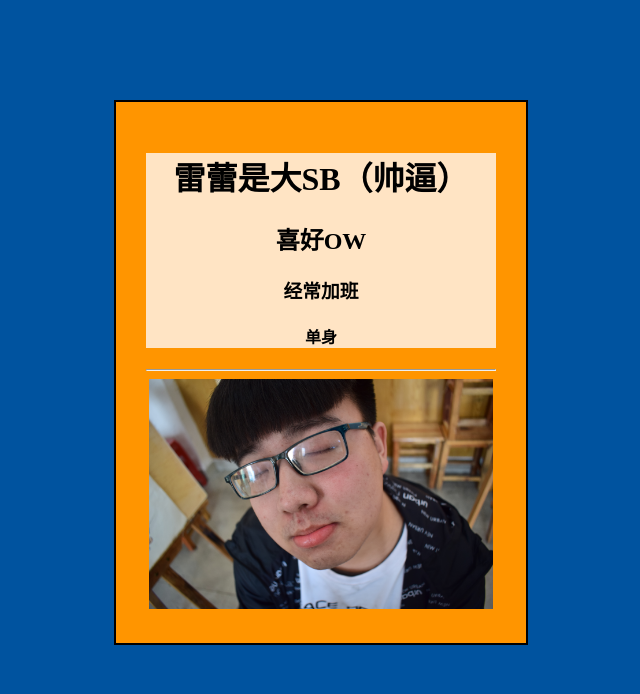
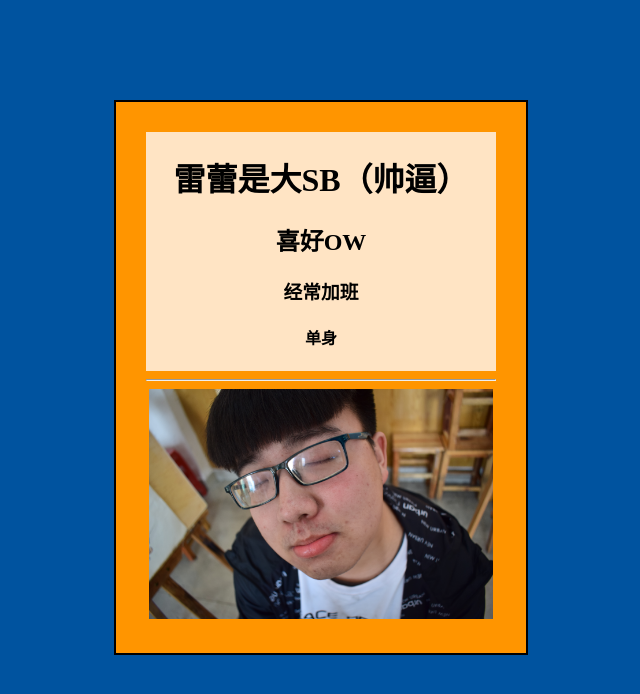
Before and after one commit to MRLiuZhuoqun/TEST_HLML, a plain HTML site: page index.html in a window 1280 px wide. Shown: the whole page, without its empty margins (319-959 px from the left). Drawn offline with Linux system fonts and the light colour scheme.

Commit message:
Update index.html

```diff
--- a/index.html
+++ b/index.html
@@ -15,13 +15,15 @@
         padding: 30px;
         border: 2px solid black;
       }
+      header{
+        padding: 1px 0px;
+        background-color: bisque;
+      }
 
       * {
         text-align: center;
       }
-      header {
-        background-color: bisque;
-      }
+
     </style>
   </head>
   <body>
```
